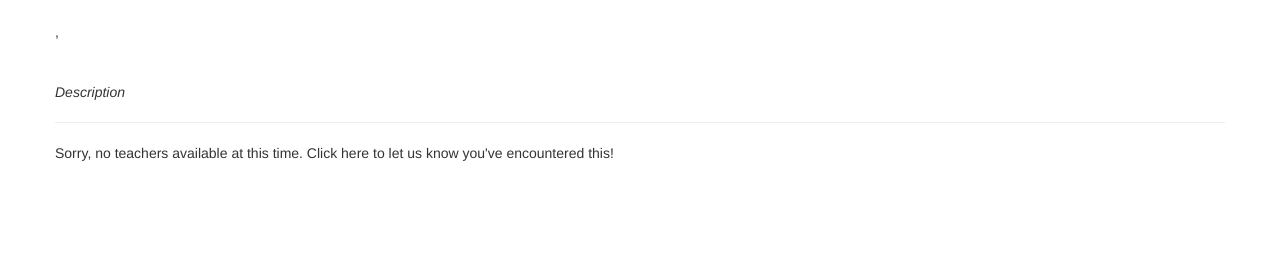
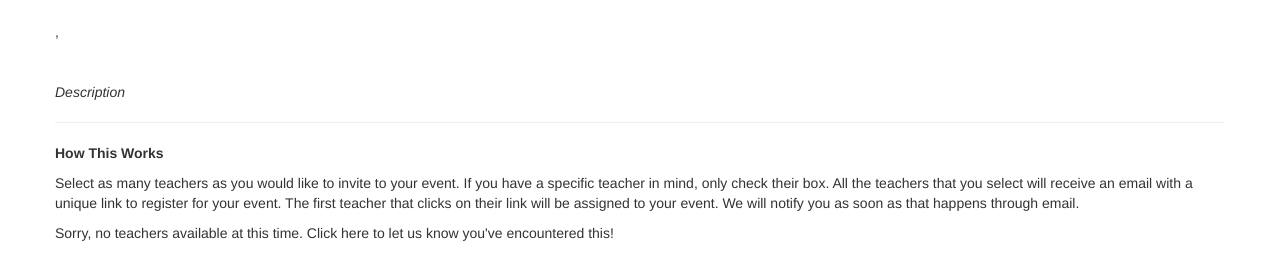
Before and after one commit to cheenbabes/ExtraHands, a Django app: template templates/select_teacher.html in a window 1280 px wide. Shown: the part 252-532 px from the top of the page. Run offline with Django 3.2, Linux system fonts and the light colour scheme; the template is opened without the code that fills it, so the values that code supplies are empty; some libraries are stand-ins or nearby versions.

Commit message:
working on the select teacher logic

```diff
--- a/templates/select_teacher.html
+++ b/templates/select_teacher.html
@@ -15,11 +15,17 @@
     <hr>
     </p>
 
+    <p><strong>How This Works</strong></p>
+    <p>Select as many teachers as you would like to invite to your event. If you have a specific teacher in mind, only check their box. All the teachers that you select will
+    receive an email with a unique link to register for your event. The first teacher that clicks on their link will be assigned to your event. We will notify you as
+    soon as that happens through email.
+    </p>
     {% if times %}
-        <form>
+        {#url for teacher logic goes in here#}
+        <form id="select_teacher_form" method="post" action="">
         {% for time in times %}
             <div class="checkbox">
-                    <input type="checkbox" id="{{ time.teacher.token }}" value="{{ time.teacher.token }}">
+                    <input type="checkbox" id="{{ time.teacher.token }}" value="{{ time.teacher.token }}" name="teachers">
                     <p class="date-block">
                         Name: {{ time.teacher.user.get_full_name }}<br>
                         Start Time: {{ time.start_time }}<br>
@@ -31,6 +37,7 @@
                     </p>
                 </div>
         {% endfor %}
+            <input type="submit" name="submit" id="teacher_submit" value="Email Teachers">
         </form>
 
     {% else %}
```
